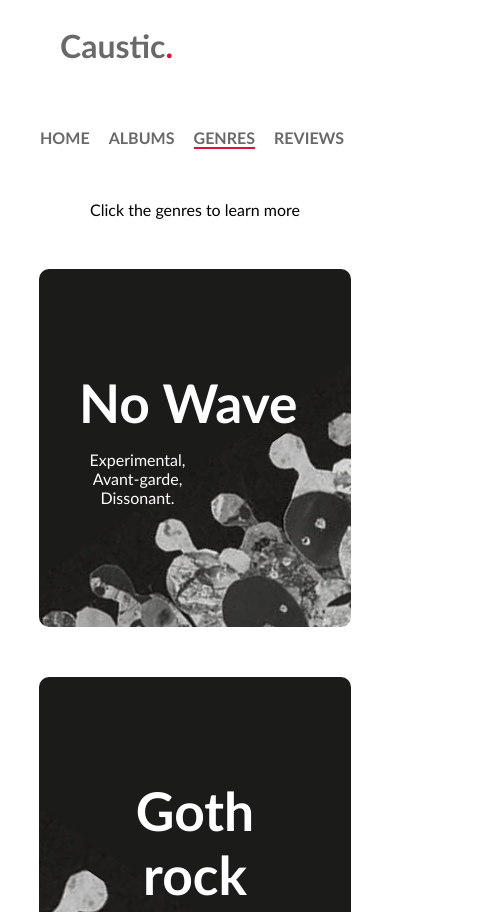
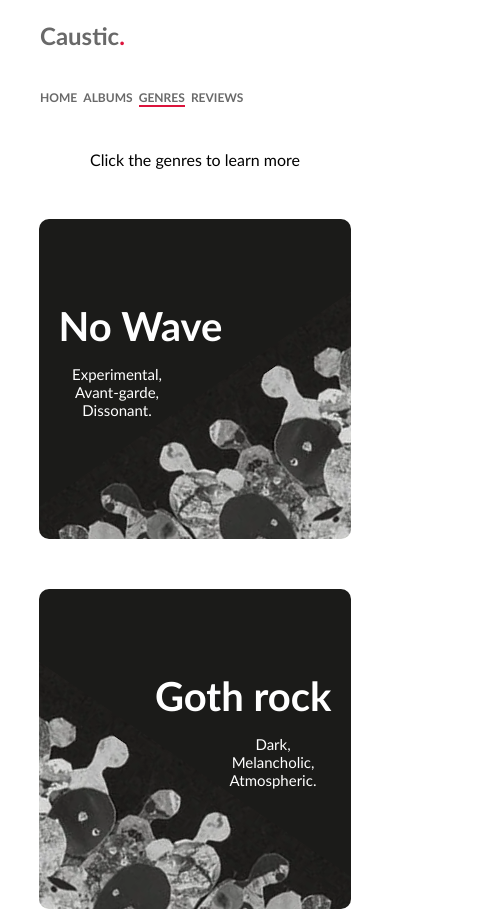
Before and after one commit to Conor-O-Mahony/caustic, a plain HTML site: page genres.html in a window 390 px wide. Shown: the top 912 px of the page, 490 px wide, since content can reach past the window. Drawn offline with Linux system fonts and the light colour scheme.

Commit message:
UI improvements
Looks nicer on mobile now

```diff
--- a/genres.html
+++ b/genres.html
@@ -9,10 +9,28 @@
     <style>
         @media screen and (max-width: 650px) {
             header {
-                height:200px;
+                height:150px;
             }
             header nav {
                 float:left;
+            }
+            .navbar a {
+                font-size: 9pt
+            }
+            header nav ul li {
+                padding-right: 2px;
+            }
+            header h1 {
+                padding-left: 40px;
+                padding-bottom: 0;
+                margin-bottom: 0;
+                width:100%
+            }
+            .genrebox p {
+                font-size: 15px;
+            }
+            .genrebox h4 {
+                font-size: 40px;
             }
         }
     </style>
--- a/style.css
+++ b/style.css
@@ -50,7 +50,7 @@ header nav ul li:hover {
     background-image: url('images/navbomb.png');
     background-repeat: no-repeat;
     background-size: 40px 40px;
-    background-position: 10px -6px;
+    background-position: 0 -6px;
 
 }
 .active {
@@ -227,6 +227,7 @@ footer {
     float: right;
     margin-top: 40px;
     margin-right: 20px;
+    margin-left: 20px;
     margin-bottom: 20px;
 }
 
@@ -236,6 +237,7 @@ footer {
     max-height: 500px;
     max-width: 800px;
     margin-left: 5vw;
+    margin-right: 5vw;
     margin-bottom: 40px;
 }
 
@@ -244,6 +246,8 @@ footer {
     padding-top: 20px;
     padding-left: 20px;
     margin:20px 20px 20px 20px;
+    overflow-wrap: break-word;
+
 
 }
 
@@ -417,7 +421,6 @@ footer {
     margin-bottom: 50px;
     color: white;
     padding-top: 30px;
-    padding-left: 40px;
     padding-bottom: 40px;
     display: flex;
     text-align: center;
@@ -454,7 +457,12 @@ footer {
 
 .gtextl {
     margin-left: auto;
-    padding-right: 40px;
+    padding-right: 5vw;
+}
+
+.gtextr {
+    margin-right: auto;
+    padding-left: 5vw;
 }
 
 .genrebox h4 {
@@ -476,6 +484,7 @@ footer {
 .reviewbox {
     display: block;
     width: auto;
+    margin-left: 20px;
     margin-right: 20px;
     margin-bottom: 40px;
     border-radius: 10px;
```
Also changed, not shown: albums.html (+14 -2 lines), blackmetal.html (+20 -2 lines), gothrock.html (+20 -2 lines), index.html (+13 -1 lines), nowave.html (+19 -1 lines), reviews.html (+13 -1 lines).
